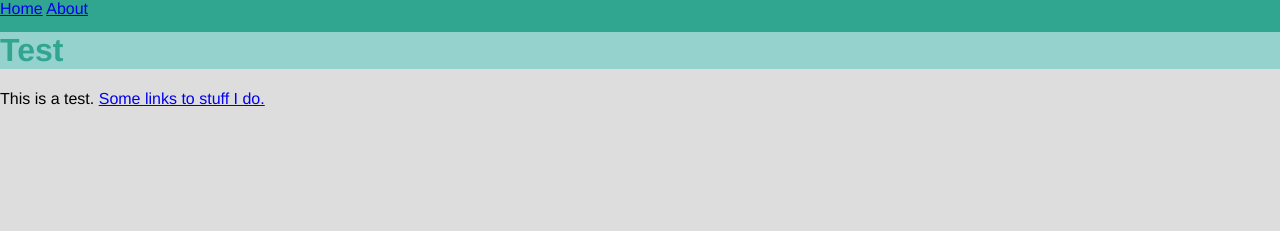
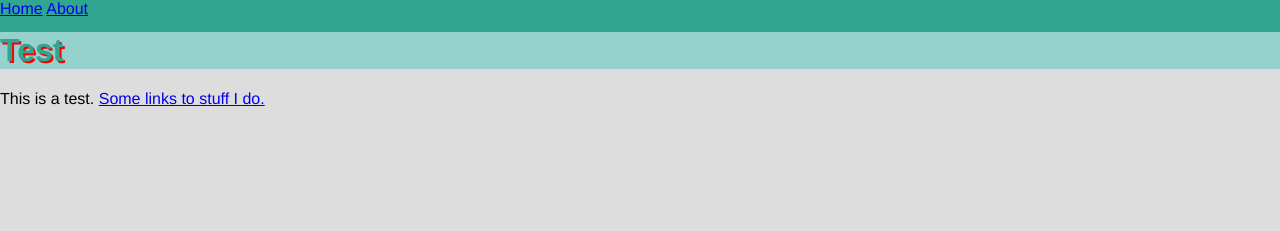
Before and after one commit to LKS90/LKS90.github.io, a Jekyll site: the page built from index.html, in a window 1280 px wide. Shown: the top 231 px of the page. Built offline with Jekyll 4.4.1, drawn with Linux system fonts in a browser that asks for light colours.

Commit message:
Update main.css

```diff
--- a/css/main.css
+++ b/css/main.css
@@ -3,8 +3,9 @@ html, body {
     padding: 0;
 }
 h1 {
+    text-shadow: 2px 2px #ff0000;
+    background-color: #95d2cd;
     color: #30a590;
-    background-color: #95d2cd;
 }
 .outer {
     position: relative;
```
